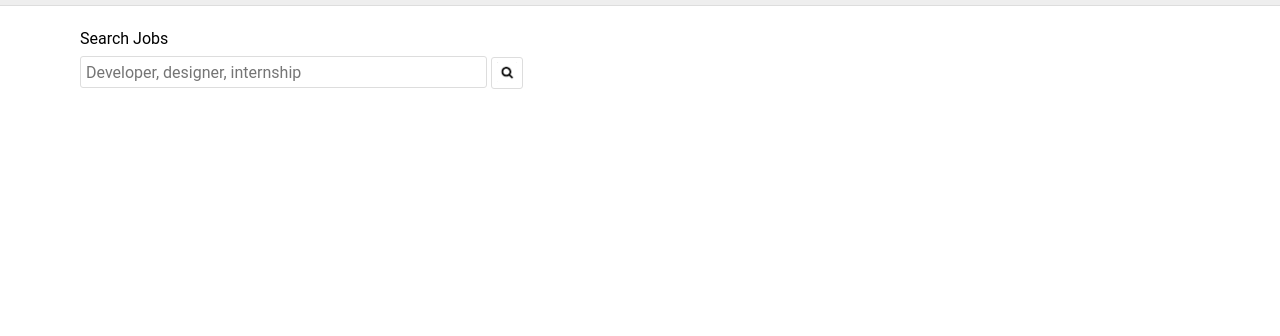
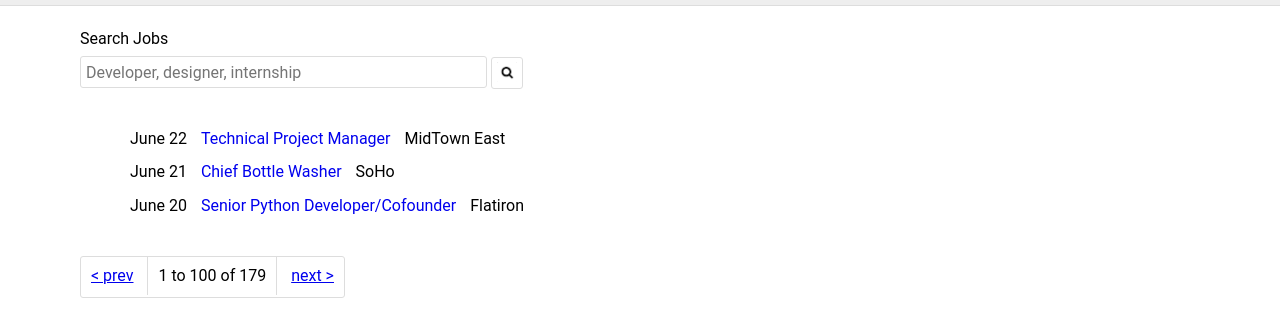
Before and after one commit to ricmclaughlin/gregs-list, a plain HTML site: page index.html in a window 1280 px wide. Shown: the part 50-386 px from the top of the page. Drawn offline with nearby package versions, Linux system fonts and the light colour scheme.

Commit message:
add listing and paging

```diff
--- a/index.html
+++ b/index.html
@@ -28,5 +28,29 @@
       </div>
     </form>
   </search>
+  <main>
+    <ul class="listings">
+      <li class="listing">
+        <span class="listing-date">June 22</span>
+        <a href="#" class="listing-title">Technical Project Manager</a>
+        <span class="listing-location">MidTown East</span>
+      </li>
+      <li class="listing">
+        <span class="listing-date">June 21</span>
+        <a href="#" class="listing-title">Chief Bottle Washer</a>
+        <span class="listing-location">SoHo</span>
+      </li>
+      <li class="listing">
+        <span class="listing-date">June 20</span>
+        <a href="#" class="listing-title">Senior Python Developer/Cofounder</a>
+        <span class="listing-location">Flatiron</span>
+      </li>
+    </ul>
+  </main>
+  <pages>
+    <a href="#">< prev</a>
+    <span>1 to 100 of 179</span>
+    <a href="#">next ></a>
+  </pages>
 </body>
 </html>
--- a/styles/styles.css
+++ b/styles/styles.css
@@ -57,7 +57,6 @@ nav h1 a {
   text-decoration: none;
 }
 
-
 search input {
   height: 30px;
   border: 1px solid #DDDDDD;
@@ -94,3 +93,42 @@ search a img {
   position: relative;
   top: 4px;
 }
+
+main {
+  padding: 25px;
+  padding-left: 10px;
+}
+
+.listings {
+  list-style-type: none;
+}
+
+.listing {
+  margin-bottom: 15px;
+}
+
+.listing-title, .listing-location  {
+  margin-left: 10px;
+  text-decoration: none;
+}
+
+pages {
+  display: inline-block;
+  height: 40px;
+  border: 1px solid #DDDDDD;
+  border-radius: 3px;
+}
+
+pages a {
+  display: inline-block;
+  padding-left: 10px;
+  padding-top: 10px;
+  padding-right: 10px;
+}
+
+pages span {
+  display: inline-block;
+  border-left: 1px solid #DDDDDD;
+  border-right: 1px solid #DDDDDD;
+  padding: 10px;
+}
```
